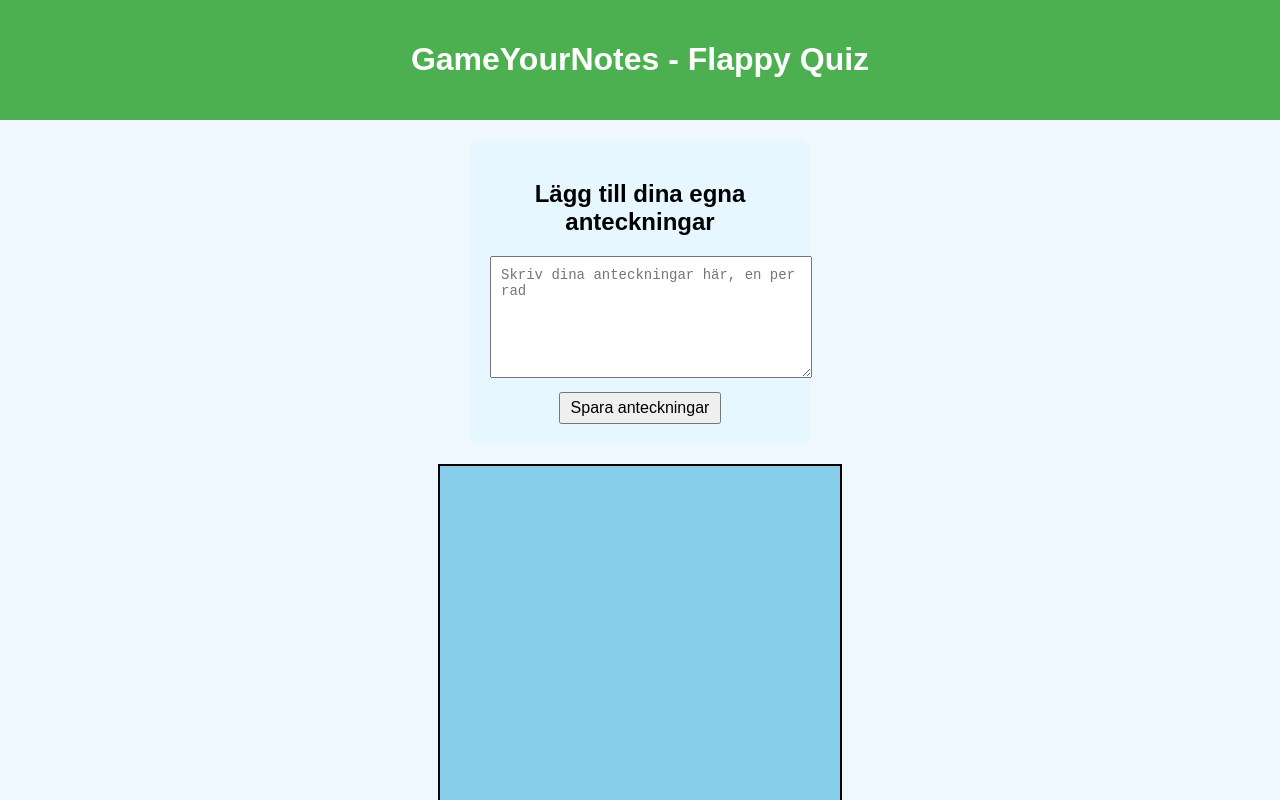
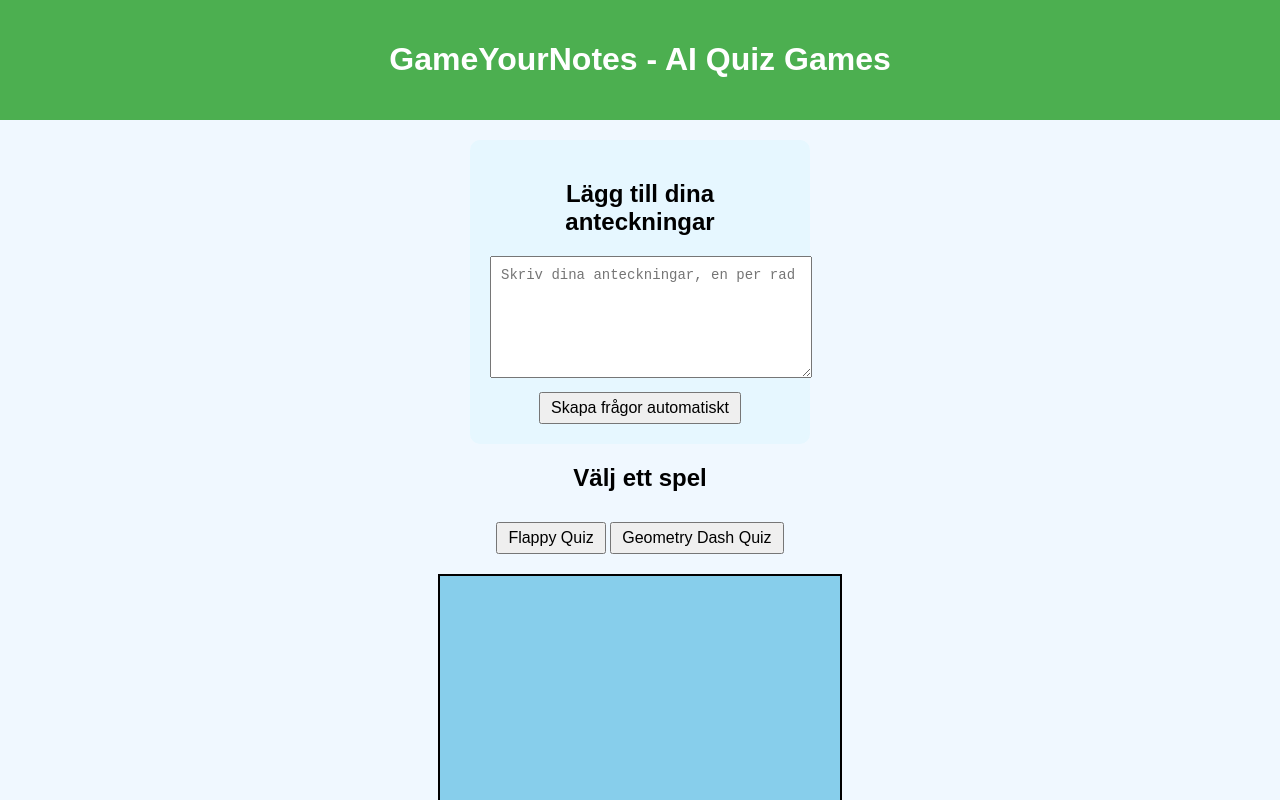
Before and after one commit to Naeemglitch/Note2Game, a plain HTML site: page index.html in a window 1280 px wide. Shown: the top 800 px of the page. Drawn offline with Linux system fonts and the light colour scheme.

Commit message:
Update index.html

```diff
--- a/index.html
+++ b/index.html
@@ -3,18 +3,24 @@
 <head>
   <meta charset="UTF-8">
   <meta name="viewport" content="width=device-width, initial-scale=1.0">
-  <title>GameYourNotes - Flappy Quiz</title>
+  <title>GameYourNotes - AI Quiz Games</title>
   <link rel="stylesheet" href="style.css">
 </head>
 <body>
   <header>
-    <h1>GameYourNotes - Flappy Quiz</h1>
+    <h1>GameYourNotes - AI Quiz Games</h1>
   </header>
 
   <section id="notes-section">
-    <h2>Lägg till dina egna anteckningar</h2>
-    <textarea id="notesInput" placeholder="Skriv dina anteckningar här, en per rad"></textarea>
-    <button onclick="submitNotes()">Spara anteckningar</button>
+    <h2>Lägg till dina anteckningar</h2>
+    <textarea id="notesInput" placeholder="Skriv dina anteckningar, en per rad"></textarea>
+    <button onclick="submitNotes()">Skapa frågor automatiskt</button>
+  </section>
+
+  <section id="game-menu">
+    <h2>Välj ett spel</h2>
+    <button onclick="startGame('flappy')">Flappy Quiz</button>
+    <button onclick="startGame('geometry')">Geometry Dash Quiz</button>
   </section>
 
   <section id="game-section">
```
